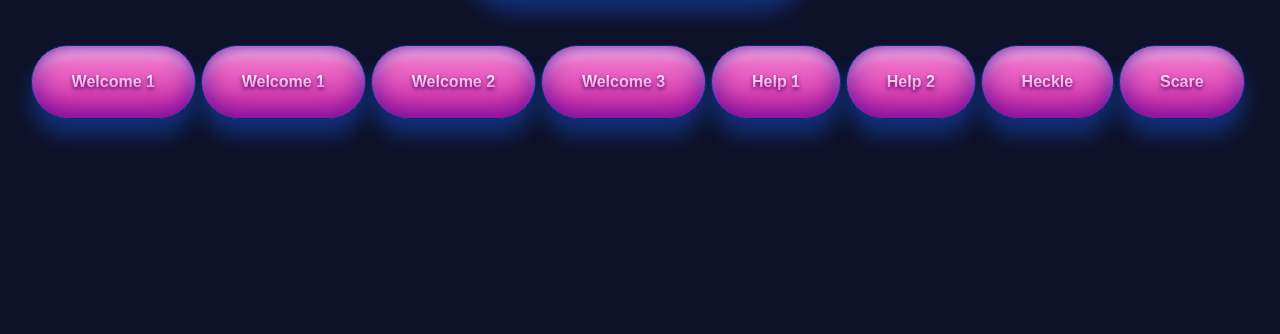
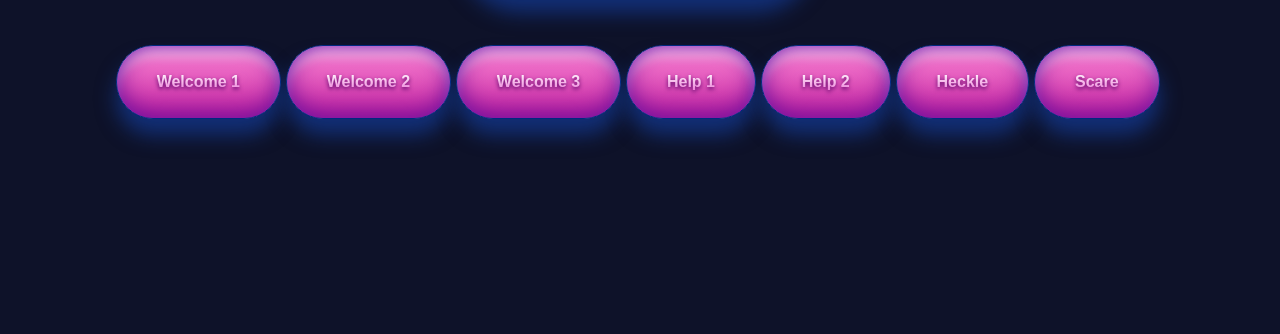
Before and after one commit to ankur-twilio/candybot, a plain HTML site: page operator_dashboard/index.html in a window 1280 px wide. Shown: the part 466-800 px from the top of the page. Drawn offline with nearby package versions, Linux system fonts and the light colour scheme; no server answers.

Commit message:
Remove dupe button

```diff
--- a/operator_dashboard/index.html
+++ b/operator_dashboard/index.html
@@ -22,9 +22,6 @@
 		<span>Dispense Treat</span>
 	</button>
 	<div class="halloween-container">
-		<button class="action-button" data-task-name="welcome-1">
-			<span>Welcome 1</span>
-		</button>
 		<button class="action-button" data-task-name="welcome-1">
 			<span>Welcome 1</span>
 		</button>
```
